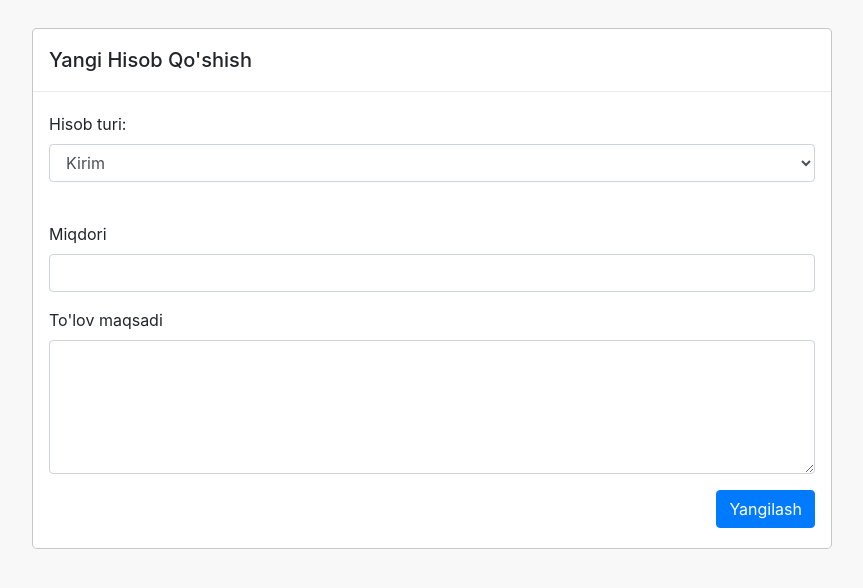
After one commit to ALFAxxs/final_examv, a Django app: template app_user/templates/form_update.html in a window 1280 px wide. The commit adds this page. Shown: the top 588 px of the page, without its empty margins (208-1071 px from the left). Run offline with Django 5.2, Linux system fonts and the light colour scheme; the template is opened without the code that fills it, so the values that code supplies are empty; some libraries are stand-ins or nearby versions.

Commit message:
Some commit

```diff
--- /dev/null
+++ b/app_user/templates/form_update.html
@@ -0,0 +1,64 @@
+<!DOCTYPE html>
+<html lang="en">
+<head>
+    <meta charset="utf-8">
+    <title>Hisob Yangilash</title>
+    <meta name="viewport" content="width=device-width, initial-scale=1">
+    <link href="https://cdn.jsdelivr.net/npm/bootstrap@4.1.1/dist/css/bootstrap.min.css" rel="stylesheet">
+    <style type="text/css">
+        body {
+            margin-top: 20px;
+            background: #f8f8f8;
+        }
+    </style>
+</head>
+<body>
+        <div class="modal-dialog modal-lg" role="document">
+            <div class="modal-content">
+                <div class="modal-header">
+                    <h5 class="modal-title">Yangi Hisob Qo'shish</h5>
+                </div>
+                <div class="modal-body">
+                    <div class="py-1">
+                        <form method="POST" class="form" novalidate>
+                            {% csrf_token %}
+                            <div class="row">
+                                <div class="col">
+                                    <div class="form-group">
+                                        <label for="payment_type">Hisob turi:</label>
+                                        <select class="form-control" name="payment_type" id="payment_type">
+                                            <option value="kirim">Kirim</option>
+                                            <option value="chiqim">Chiqim</option>
+                                        </select><br>
+                                    </div>
+                                    <div class="form-group">
+                                        <label for="total_payment">Miqdori</label>
+
+                                        <input class="form-control" type="number" step="any" id="total_payment" name="total_payment" placeholder={{account.total_payment}}>
+
+                                    </div>
+                                    <div class="form-group">
+                                        <label for="payment_for">To'lov maqsadi</label>
+                                        <textarea class="form-control" rows="5" id="payment_for" name="payment_for" placeholder={{account.payment_for}}></textarea>
+                                    </div>
+                                </div>
+                            </div>
+                            <div class="row">
+                                <div class="col d-flex justify-content-end">
+                                    <button class="btn btn-primary" type="submit">Yangilash</button>
+                                </div>
+                            </div>
+                        </form>
+                    </div>
+                </div>
+            </div>
+        </div>
+    <script src="https://code.jquery.com/jquery-1.10.2.min.js"></script>
+    <script src="https://cdn.jsdelivr.net/npm/bootstrap@4.1.1/dist/js/bootstrap.bundle.min.js"></script>
+    <script>
+        $(document).ready(function(){
+            $('#user-form-modal').modal('show');
+        });
+    </script>
+</body>
+</html>
--- a/app_user/templates/update_user.html
+++ b/app_user/templates/update_user.html
@@ -76,7 +76,7 @@ Profilni yangilash uchun quidagi barcha sohani to'lg'izing
 </div>
 
 <div class="text-center mt-3">
-<button type="submit" id="submit" class="btn btn-lg btn-primary">SignUp</button>
+<button type="submit" id="submit" class="btn btn-lg btn-primary">Yangilash</button>
 
 </div>
 
```
Also changed, not shown: app_user/views.py (+66 -56 lines).
